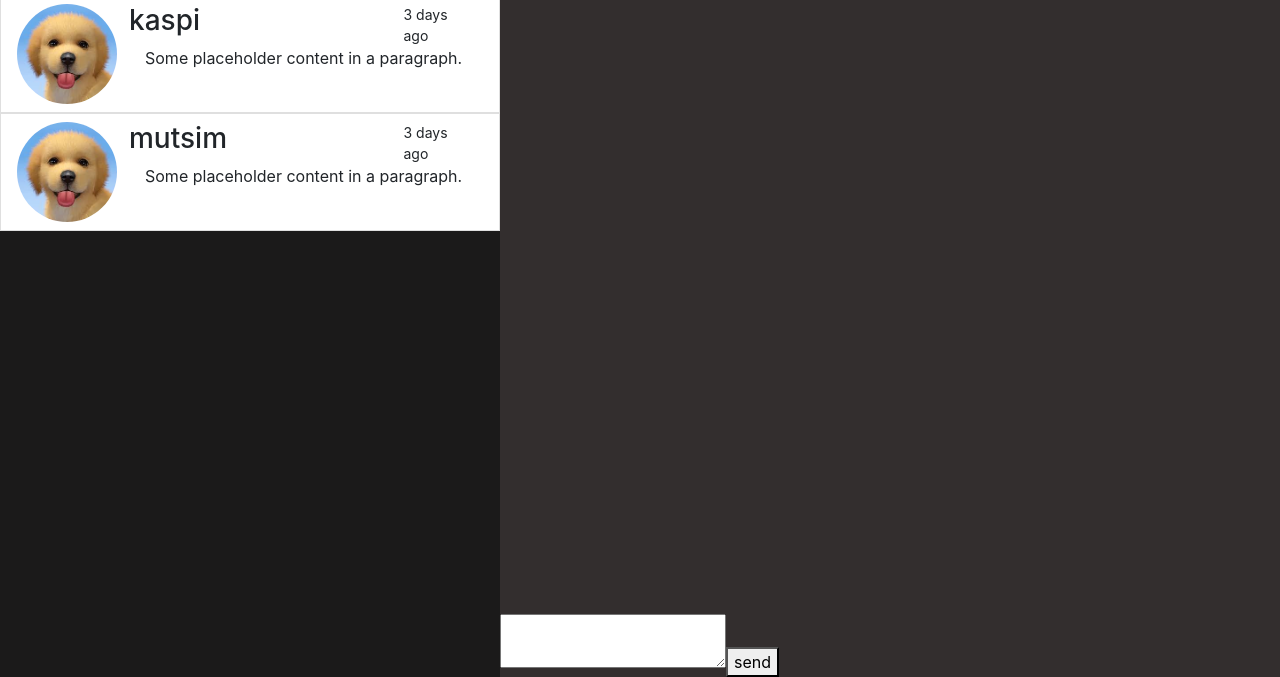
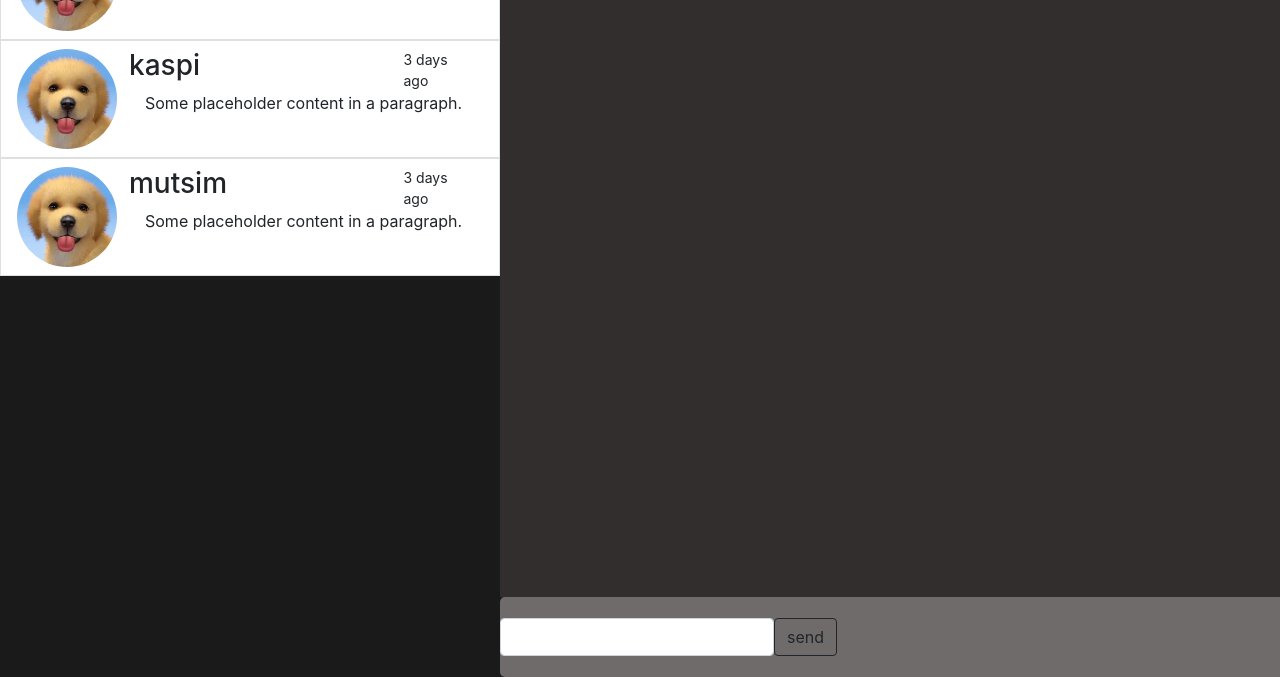
Before and after one commit to YoadKaspi/ap2, a React app: page /mainchat/1 in a window 1280 px wide. Shown: the part 123-800 px from the top of the page. Built offline with nearby package versions, Linux system fonts and the light colour scheme.

Commit message:
trying to fix designing

```diff
--- a/package.json
+++ b/package.json
@@ -7,6 +7,7 @@
     "@testing-library/react": "^12.1.4",
     "@testing-library/user-event": "^13.5.0",
     "bootstrap": "^5.1.3",
+    "bootstrap-icons": "^1.8.1",
     "react": "^18.0.0",
     "react-dom": "^18.0.0",
     "react-router-dom": "^6.3.0",
--- a/src/Chat/MainChat.css
+++ b/src/Chat/MainChat.css
@@ -1,20 +1,24 @@
 .chat-frame {
     background-color: #332e2e;
-  height: 100vh;
+    height: 90vh;
     width: 800px;
 }
 
 .contact-headline {
     background-color: white;
     width: 500px;
+    font-size: 30px;
 }
 
 .chat-screen {
     width: 75% !important;
 }
 
-.text-box {
+.textbox-block {
+    background-color: #706b6b;
     position: absolute;
+    height: 10vh;
+    width: 800px;
     border-radius: 5px;
     bottom: 0px;
 }
--- a/src/Chat/MainChat.js
+++ b/src/Chat/MainChat.js
@@ -9,11 +9,14 @@ import "./MainChat.css";
 function MainChat() {
     function renderNewMessage() {
         var newMsg = { sender: userName, reciever: contactName, text: currMsg };
-    renderedMessages.push(<Message {...newMsg} />);
+        msgList.push(newMsg);
+        return { renderedMessages };
     }
+
     const { userName } = useParams();
     const [contactName, setContactName] = useState("");
     const [currMsg, setCurrMsg] = useState("");
+
     var renderedMessages = msgList.map((message, key) => {
         if (
             (message.sender === userName && message.reciever === contactName) ||
@@ -25,20 +28,28 @@ function MainChat() {
 
     var contacts = userList.map((user, key) => {
         if (user.username !== userName) {
-      return (
-        <RenderContact {...user} key={key} contactState={setContactName} />
-      );
+            return <RenderContact {...user} key={key} contactState={setContactName} />;
         }
     });
 
     return (
         <div className="d-flex justify-content-start">
+            <div>
+                <div className="contact-headline"> contact list </div>
                 <div className="list-group"> {contacts} </div>
-      <div className="chat-frame chat-screen">
-        <div className="chat"> {renderedMessages} </div>
-        <div className="text-box">
-          <textarea onChange={(e) => setCurrMsg(e.target.value)}></textarea>
-          <button onClick={renderNewMessage()}>send</button>
+            </div>
+            <div className="chat-frame">
+                <div> {renderedMessages} </div>
+                <div className="textbox-block d-flex align-items-center">
+                    <div className=""></div>
+                    <div className="">
+                        <input className="form-control" value={currMsg}></input>
+                    </div>
+                    <div className="">
+                        <button className="btn btn-outline-dark" onClick={renderNewMessage()}>
+                            send
+                        </button>
+                    </div>
                 </div>
             </div>
         </div>
```
Also changed, not shown: src/Chat/Contact/Contact.js (+2 -10 lines), 1 other file. Lines whose indentation alone changed are shown as unchanged.
